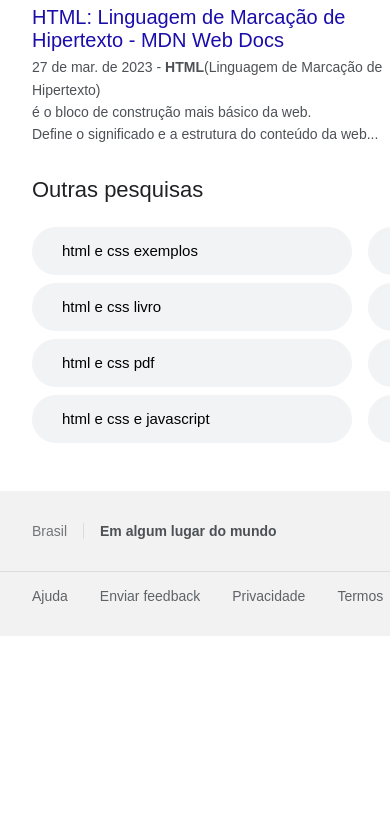
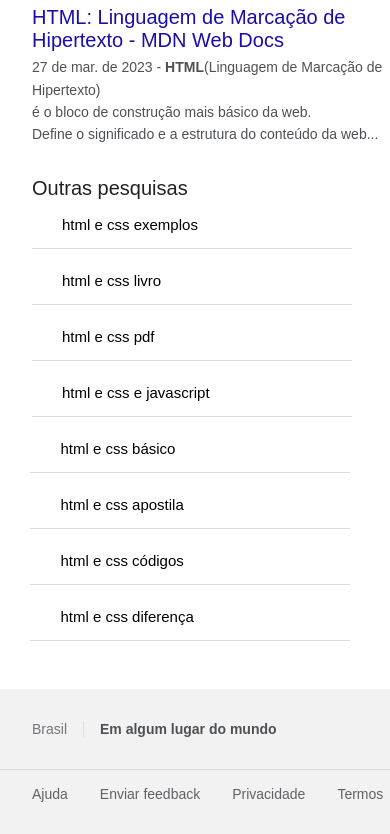
Before and after one commit to gleicekelly13/Clone-dos-resultados-do-Google, a plain HTML site: page index.html in a window 390 px wide. Shown: the part 1102-1936 px from the top of the page. Before the commit the page ends 1738 px from the top, so only its background shows below. Drawn offline with Linux system fonts and the light colour scheme.

Commit message:
Alteração da responsividade

```diff
--- a/assets/style.css
+++ b/assets/style.css
@@ -1262,6 +1262,74 @@ footer {
         margin-left: 1rem;
     }
 
+    .pesquisas2 {
+        font-size: 20px;
+    }
+
+    .inputs {
+        display: flex;
+        flex-direction: column;
+        margin-top: -0.4rem;
+        justify-content: flex-start;
+        align-items: flex-start;
+
+
+    }
+
+    .i1 {
+        border-radius: 0;
+        background-color: #fff;
+        border-bottom: 1px solid #dadce0;
+
+    }
+
+    .i2 {
+        border-radius: 0;
+        background-color: #fff;
+        border-bottom: 1px solid #dadce0;
+
+    }
+
+    .i3 {
+        border-radius: 0;
+        background-color: #fff;
+        border-bottom: 1px solid #dadce0;
+    }
+
+    .i4 {
+        border-radius: 0;
+        background-color: #fff;
+        border-bottom: 1px solid #dadce0;
+    }
+
+    .inputs-b {
+        margin-left: -0.1rem;
+    }
+
+    .i5 {
+        border-radius: 0;
+        background-color: #fff;
+        border-bottom: 1px solid #dadce0;
+    }
+
+    .i6 {
+        border-radius: 0;
+        background-color: #fff;
+        border-bottom: 1px solid #dadce0;
+    }
+
+    .i7 {
+        border-radius: 0;
+        background-color: #fff;
+        border-bottom: 1px solid #dadce0;
+    }
+
+    .i8 {
+        border-radius: 0;
+        background-color: #fff;
+        border-bottom: 1px solid #dadce0;
+    }
+
     .gooogle {
         display: none;
     }
```
